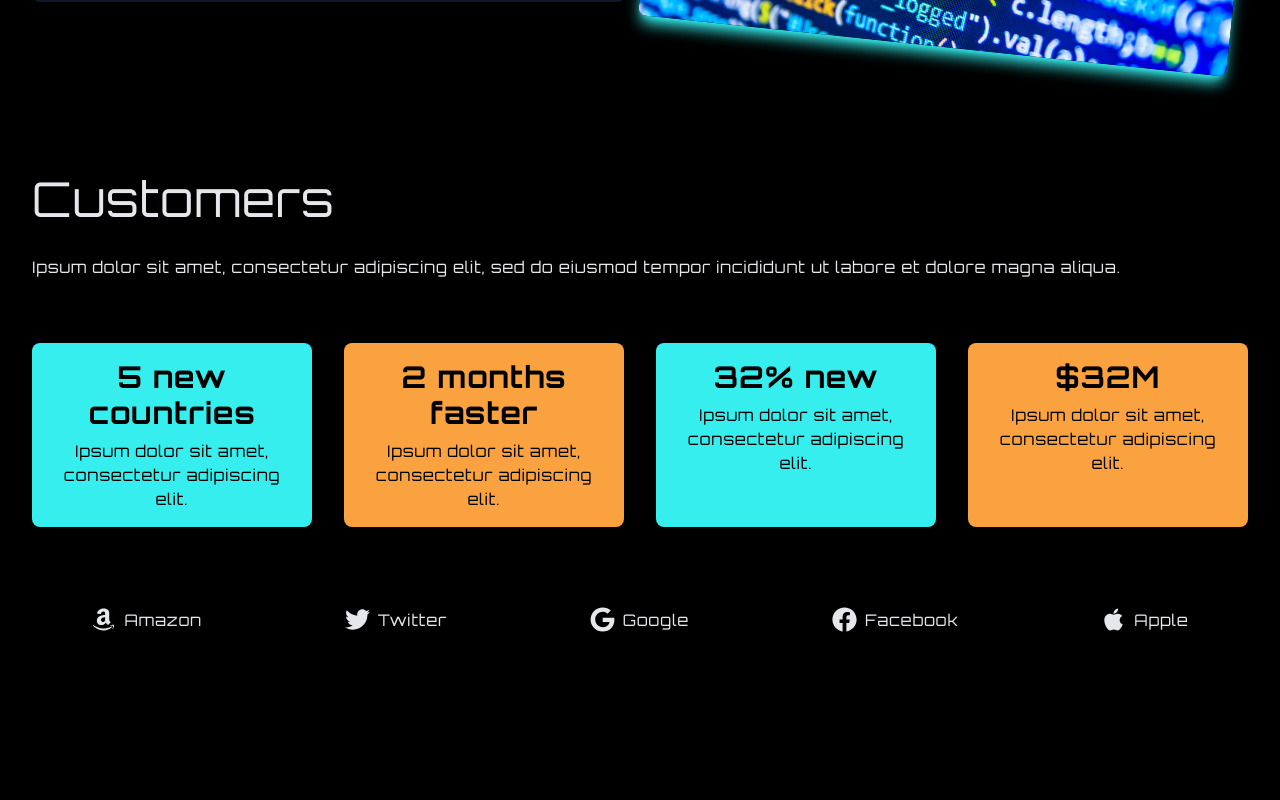
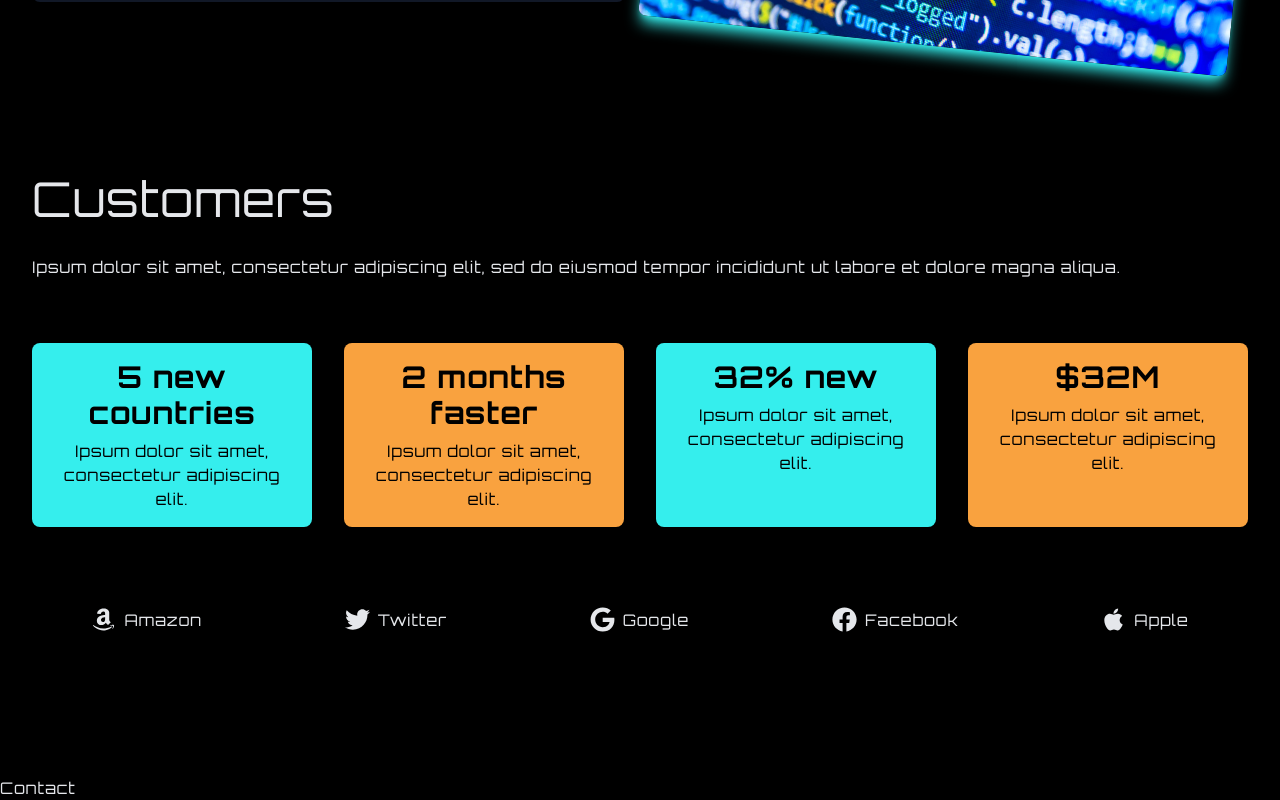
Before and after one commit to denisdiaconu/tailwind-landing-page, a React (Create React App) app: page / in a window 1280 px wide. Shown: the part 2823-3623 px from the top of the page. Before the commit the page ends 3599 px from the top, so only its background shows below. Built offline with nearby package versions, Linux system fonts and the light colour scheme; the HTML template or start-up script is replaced by a standard one.

Commit message:
Add contact component

```diff
--- a/src/App.js
+++ b/src/App.js
@@ -1,4 +1,5 @@
 import { useState } from 'react';
+import Contact from './components/Contact';
 import Customers from './components/Customers';
 import Developer from './components/Developer';
 import NavBar from './components/NavBar';
@@ -16,6 +17,7 @@ function App() {
       <Products />
       <Developer />
       <Customers />
+      <Contact />
     </div>
   );
 }
--- /dev/null
+++ b/src/components/Contact.jsx
@@ -0,0 +1,9 @@
+import React from 'react'
+
+const Contact = () => {
+  return (
+    <div>Contact</div>
+  )
+}
+
+export default Contact
```
